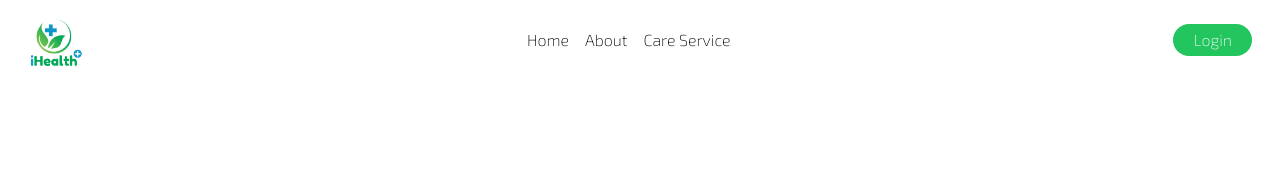
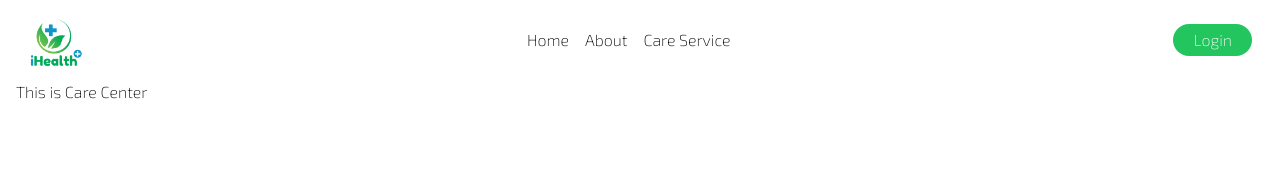
Before and after one commit to suyan-python/Health, a React (Vite) app in the folder client/: page /carecenter in a window 1280 px wide. Shown: the top 170 px of the page. Built offline with nearby package versions, Linux system fonts and the light colour scheme; no server answers.

Commit message:
Service Center

```diff
--- a/client/src/App.jsx
+++ b/client/src/App.jsx
@@ -1,3 +1,4 @@
+import CareCenter from "./components/CareCenter";
 import Landing from "./components/landing";
 import SignIp from "./components/log/SignIn";
 import Navbar from "./components/Navbar";
@@ -11,6 +12,7 @@ function App() {
         <Routes>
           <Route path="/" element={<Landing />} />
           <Route path="/signup" element={<SignIp />} />
+          <Route path="/carecenter" element={<CareCenter />} />
         </Routes>
       </Router>
     </>
--- /dev/null
+++ b/client/src/components/CareCenter.jsx
@@ -0,0 +1,7 @@
+import React from "react";
+
+function CareCenter() {
+  return <div>This is Care Center</div>;
+}
+
+export default CareCenter;
--- a/client/src/components/Navbar.jsx
+++ b/client/src/components/Navbar.jsx
@@ -16,7 +16,9 @@ function Navbar() {
             <Link to={"/"}>Home</Link>
           </div>
           <div className="item hover:text-green-500">About</div>
-          <div className="item hover:text-green-500">Care Service</div>
+          <div className="item hover:text-green-500">
+            <Link to={"/carecenter"}>Care Service</Link>
+          </div>
         </div>
         <div className="login">
           <Link to={"/signup"}>
```
